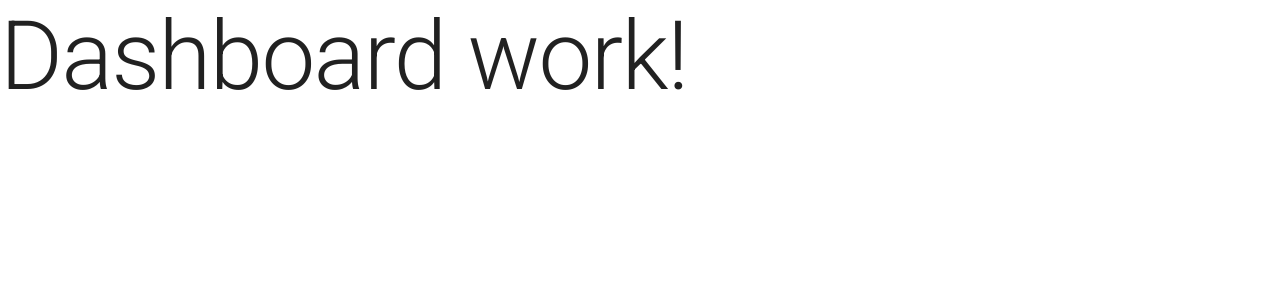
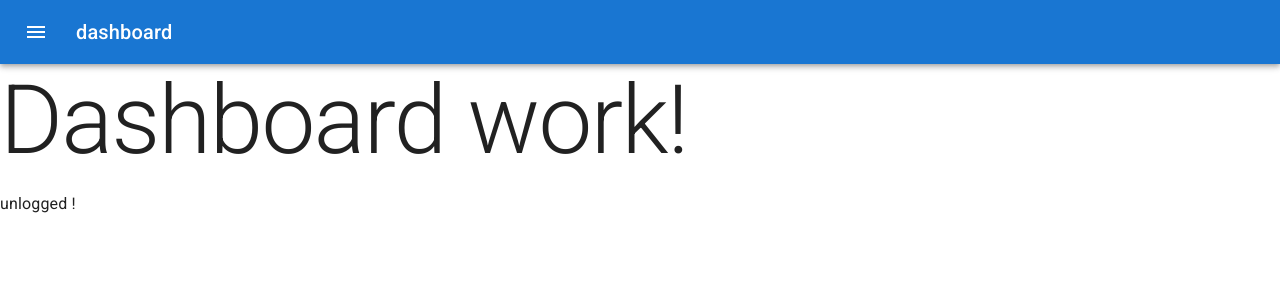
Before and after one commit to PieroBay/nextjs-movies, a Next.js app: page /dashboard in a window 1280 px wide. Shown: the top 300 px of the page. Built offline with nearby package versions, Linux system fonts and the light colour scheme.

Commit message:
Add auth systeme

```diff
--- /dev/null
+++ b/lib/auth.ctx.ts
@@ -0,0 +1,37 @@
+import React, {createContext} from "react";
+import {TraktAccessInterface} from "../models/interfaces/trakt/trakt-access.interface";
+import {NextPageContext} from "next";
+
+
+export const COOKIES_KEY = 'authInfo'
+
+export const AuthContext = createContext({
+    auth: undefined as TraktAccessInterface | undefined,
+    userLoggedIn: (authInfo: TraktAccessInterface) => {},
+    userLoggedOut: () => {}
+});
+
+export const useAuth = () => React.useContext(AuthContext);
+
+export function authFromNextPageCtx(ctx: NextPageContext): TraktAccessInterface | undefined {
+    // @ts-ignore
+    if (ctx.req?.headers?.cookie) {
+        const cookieParsed = parseCookie(ctx.req.headers.cookie);
+        return JSON.parse(cookieParsed[COOKIES_KEY]!)
+    }
+    return undefined;
+}
+
+const parseCookie = (str: string) =>
+    str
+        .split(';')
+        .map(v => v.split('='))
+        .reduce((acc, v) => {
+            // @ts-ignore
+            acc[decodeURIComponent(v[0].trim())] = decodeURIComponent(v[1].trim());
+            return acc;
+        }, {} as AuthCookie);
+
+export interface AuthCookie {
+    [COOKIES_KEY: string]: string;
+}
--- a/package.json
+++ b/package.json
@@ -13,11 +13,13 @@
     "@mui/icons-material": "^5.1.1",
     "@mui/material": "^5.1.1",
     "axios": "^0.24.0",
+    "js-cookie": "^3.0.1",
     "next": "12.0.4",
     "react": "17.0.2",
     "react-dom": "17.0.2"
   },
   "devDependencies": {
+    "@types/js-cookie": "^3.0.1",
     "@types/node": "16.11.9",
     "@types/react": "17.0.36",
     "eslint": "7.32.0",
--- a/pages/_app.tsx
+++ b/pages/_app.tsx
@@ -1,27 +1,41 @@
 import CssBaseline from '@mui/material/CssBaseline';
-import type { AppProps } from 'next/app';
-import { useState } from 'react';
-import { GlobalStateContext } from '../states/global.state';
+import type {AppProps} from 'next/app';
 import '../styles/globals.css';
+import {AuthContext, COOKIES_KEY} from "../lib/auth.ctx";
+import {useEffect, useState} from "react";
+import {TraktAccessInterface} from "../models/interfaces/trakt/trakt-access.interface";
+import cookies from 'js-cookie'
+import ButtonAppBar from "../components/navbar";
+import {useRouter} from "next/dist/client/router";
 
+function MyApp({Component, pageProps}: AppProps) {
+    const [auth, setAuth] = useState<TraktAccessInterface | undefined>(undefined)
+    const router = useRouter();
 
-function MyApp({ Component, pageProps }: AppProps) {
+    useEffect(() => {
+        const authSaved = cookies.get(COOKIES_KEY)
+        if (authSaved) {
+            setAuth(JSON.parse(authSaved))
+        }
+    }, [])
 
-  const tokenStorage = window.localStorage.getItem('token');
+    function userLoggedIn(auth: TraktAccessInterface) {
+        if (auth) {
+            setAuth(auth);
+            cookies.set(COOKIES_KEY, JSON.stringify(auth));
+        }
+    }
 
-  const [globalState, setGlobalState] = useState({
-    token: tokenStorage,
-    update
-  });
+    function userLoggedOut() {
+        setAuth(undefined)
+        cookies.remove(COOKIES_KEY);
+    }
 
-  function update(data: any) {
-    setGlobalState(Object.assign({}, globalState, data));
-  }
-
-  return <GlobalStateContext.Provider value={globalState}>
-    <CssBaseline />
-    <Component {...pageProps} />
-  </GlobalStateContext.Provider>
+    return <AuthContext.Provider value={{auth, userLoggedIn, userLoggedOut}}>
+        <CssBaseline/>
+        <ButtonAppBar title={router.route.replace('/', '')}/>
+        <Component {...pageProps} />
+    </AuthContext.Provider>
 }
 
 export default MyApp
--- a/pages/dashboard/index.tsx
+++ b/pages/dashboard/index.tsx
@@ -1,9 +1,13 @@
 import type {NextPage} from 'next'
 import {Typography} from "@mui/material";
+import {useAuth} from "../../lib/auth.ctx";
 
 const Dashboard: NextPage = () => {
+    const {auth} = useAuth();
+
     return <div>
         <Typography variant="h1">Dashboard work!</Typography>
+        {auth ? <p>logged !</p> : <p>unlogged !</p>}
     </div>
 }
 
--- a/pages/search/index.tsx
+++ b/pages/search/index.tsx
@@ -1,4 +1,4 @@
-import type {NextPage} from 'next'
+import type {NextPage, NextPageContext} from 'next'
 import {MovieCard} from "../../components/movie-card";
 import {SearchInput} from "../../components/search-input";
 import styles from './Search.module.css';
@@ -66,12 +66,12 @@ const Search: NextPage<SearchPageProps> = (props: PropsWithChildren<SearchPagePr
     </div>
 }
 
-export async function getServerSideProps(): Promise<{ props: { movies: MergedMovie[] } }> {
+export async function getServerSideProps(ctx: NextPageContext): Promise<{ props: { movies: MergedMovie[] } }> {
     const tmdbService = new TmdbService(axios);
     const traktService = new TraktService(axios);
+    // const auth = authFromNextPageCtx(ctx);
 
     const movies = [];
-
     for (const movieTraktDto of await traktService.getMoviesList(10)) {
         movies.push(TraktService.map2movie(movieTraktDto, await tmdbService.getMovieDetails(movieTraktDto.ids.tmdb)))
     }
```
Also changed, not shown: pages/login/index.tsx (+18 -24 lines), 1 other file (tests, documents, lock files or other folders).
